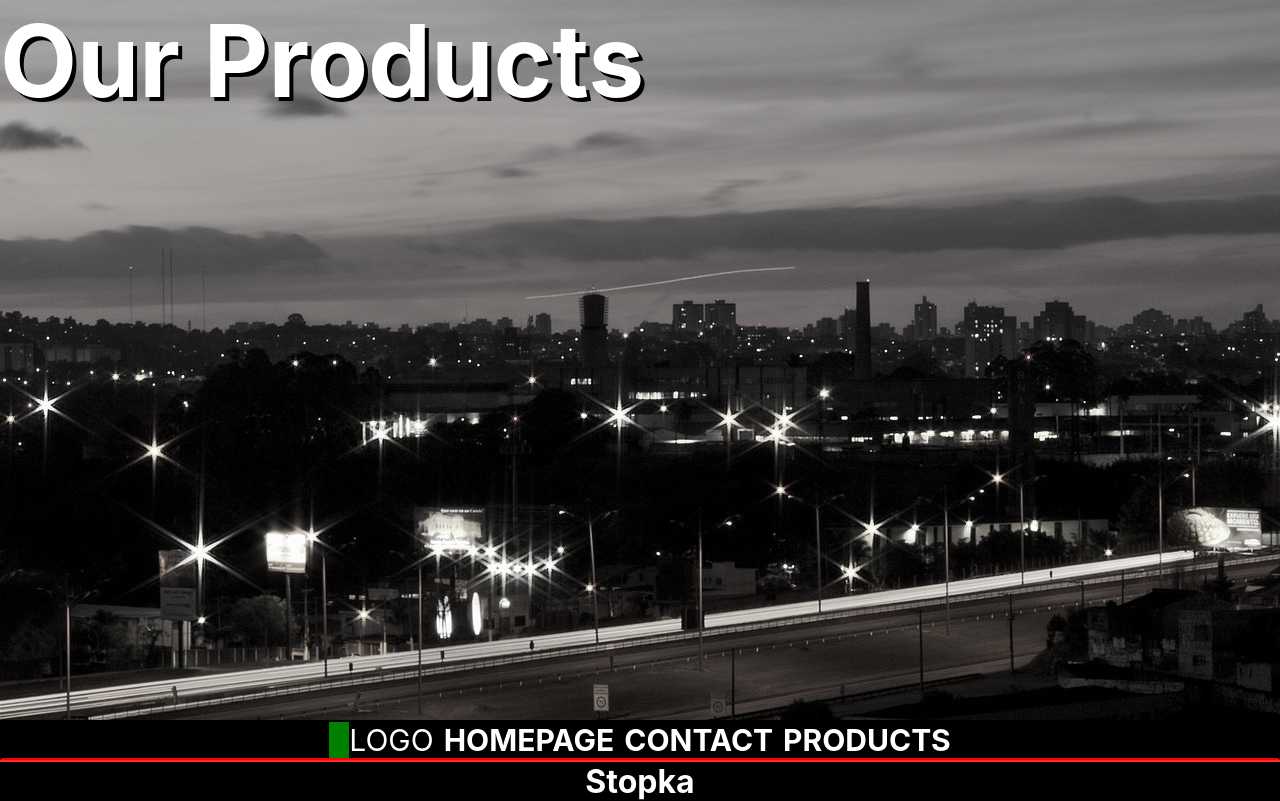
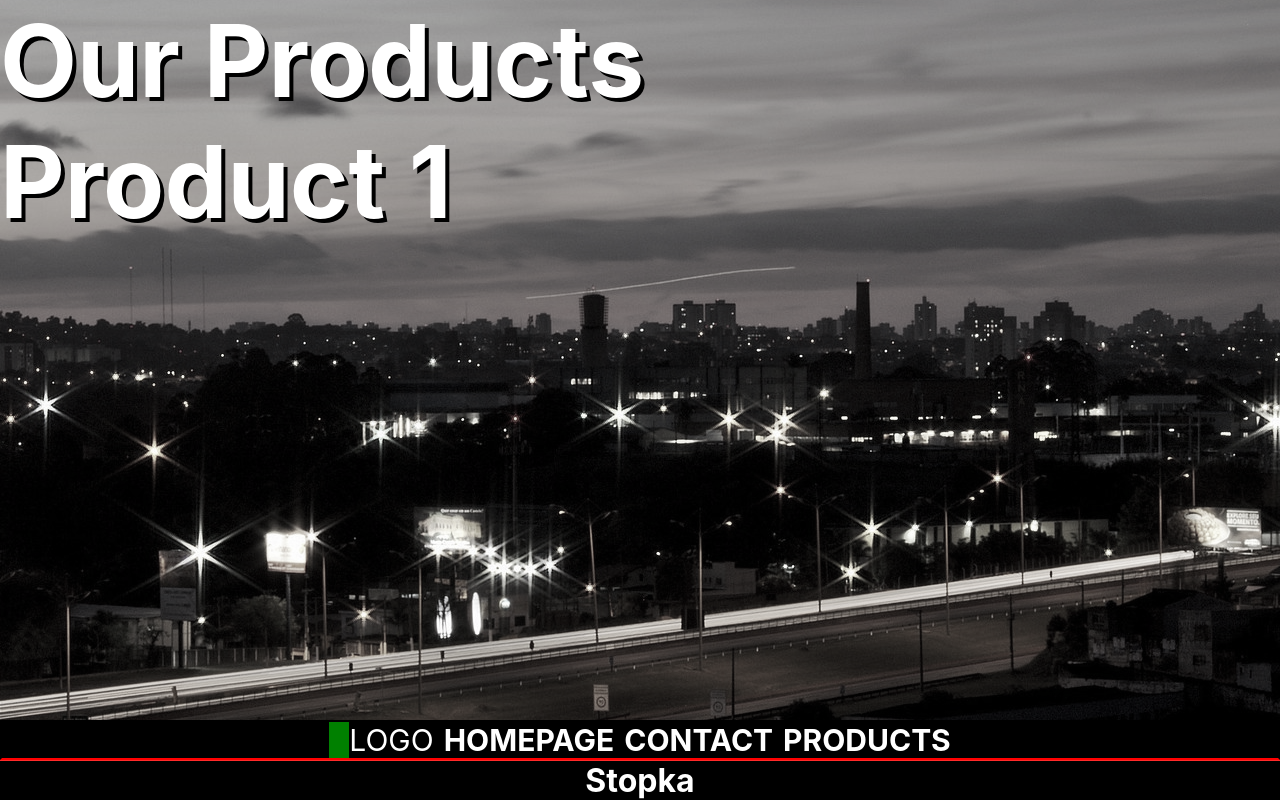
Before and after one commit to marcinoles87/newsite, a React (Create React App) app: page /products in a window 1280 px wide. Built offline with nearby package versions, Linux system fonts and the light colour scheme.

Commit message:
new product card

```diff
--- a/src/components/FooterStyle.css
+++ b/src/components/FooterStyle.css
@@ -1,6 +1,6 @@
 .footer{
     background-color: black;
     color:white;
-    border-top:2px solid rgb(255, 42, 42);
+    border-top:1px solid rgb(255, 42, 42);
     text-align: center;
 }
--- a/src/components/Product.js
+++ b/src/components/Product.js
@@ -7,6 +7,10 @@ const Product = () => {
         <div className="product">
             <h1> Our Products </h1>
 
+            <div className="product_item">
+                <h1>Product 1</h1>
+
+            </div>
 
         </div>
      );
--- a/src/components/ProductStyle.css
+++ b/src/components/ProductStyle.css
@@ -17,3 +17,9 @@
     font-size: 100px;
     text-shadow: 4px 4px black;
 }
+
+.product_item1 {
+    width: 200px;
+    height: 200px;
+    background-color: #fff;
+}
```
